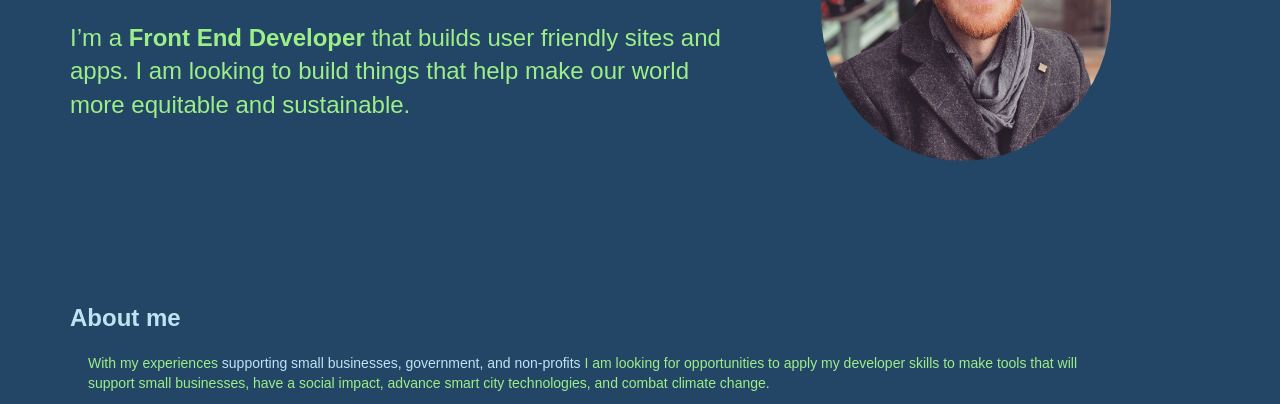
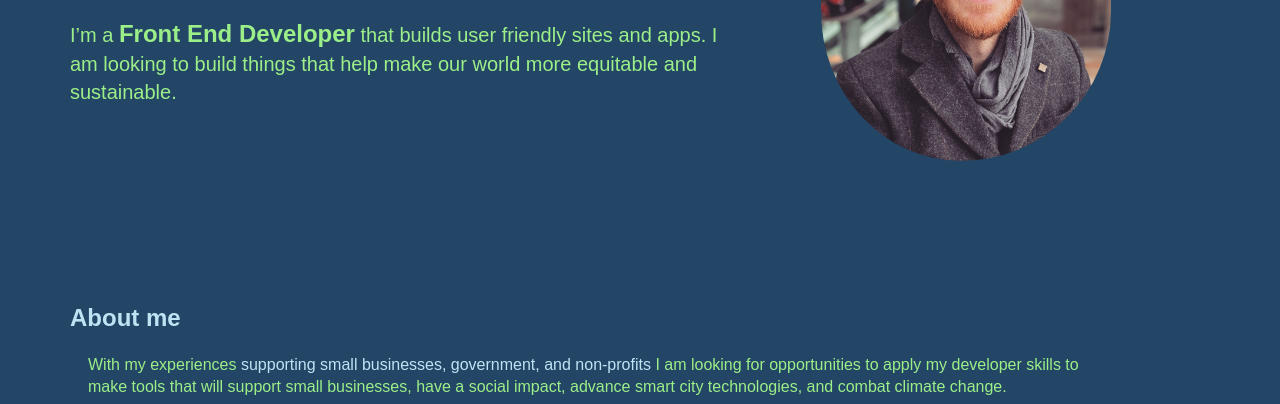
Before and after one commit to CobyKalter/portfolio-site, a plain HTML site: page index.html in a window 1280 px wide. Shown: the part 373-777 px from the top of the page. Drawn offline with Linux system fonts and the light colour scheme; a web font is replaced by a local one.

Commit message:
Updated about section font-size for 1200

```diff
--- a/css/main.css
+++ b/css/main.css
@@ -897,7 +897,7 @@ main {
 }
 
 .hero-section p {
-  font-size: 1.5rem;
+  font-size: 1.25rem;
 }
 
 .hero-section span {
@@ -917,6 +917,10 @@ main {
 
 .about-text {
   padding: 0 0 30px 0;
+}
+
+.about-text p {
+  font-size: 1rem;
 }
 
 /* Projects */
```
